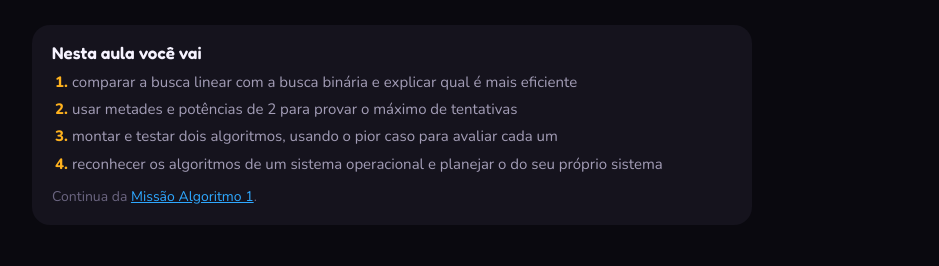
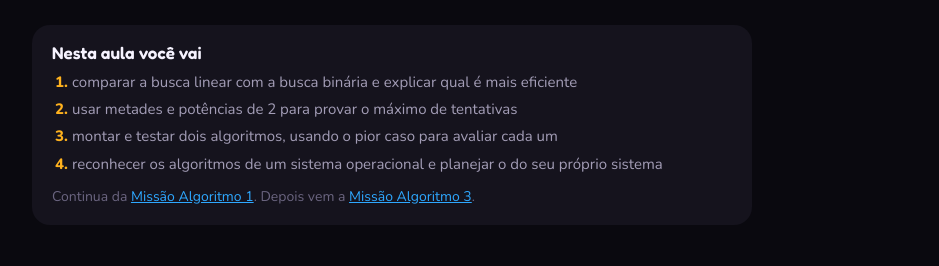
Before and after one commit to paulapeclat/missao-algoritmo, a plain HTML site: page parte-2/index.html in a window 1280 px wide. Shown: the part 210-476 px from the top of the page, without its empty margins (248-1187 px from the left). Drawn offline with nearby package versions, Linux system fonts and the light colour scheme.

Commit message:
Link da Missão 2 para a Missão 3
Co-Authored-By: Claude Opus 5.5 <noreply@anthropic.com>
Claude-Session: https://claude.ai/code/session_019tgRZkc9YTFsBuSZiZgyu5

```diff
--- a/parte-2/index.html
+++ b/parte-2/index.html
@@ -279,7 +279,7 @@ input[type=text]:focus,select:focus{border-color:var(--green);outline:none}
         <li>montar e testar dois algoritmos, usando o pior caso para avaliar cada um</li>
         <li>reconhecer os algoritmos de um sistema operacional e planejar o do seu próprio sistema</li>
       </ol>
-      <p>Continua da <a href="https://paulapeclat.github.io/missao-algoritmo/" target="_blank" rel="noopener">Missão Algoritmo 1</a>.</p>
+      <p>Continua da <a href="https://paulapeclat.github.io/missao-algoritmo/" target="_blank" rel="noopener">Missão Algoritmo 1</a>. Depois vem a <a href="../parte-3/">Missão Algoritmo 3</a>.</p>
     </section>
     <div class="cab">
       <div class="caps">Etapa 1 de 5</div>
@@ -503,6 +503,7 @@ input[type=text]:focus,select:focus{border-color:var(--green);outline:none}
       </div>
       <div class="extras"><button class="link" type="button" id="exemplo">Carregar exemplo</button><button class="link" type="button" id="limpar">Começar do zero</button></div>
     </div>
+    <a class="leia" href="../parte-3/"><small>Próxima aula</small><b>Missão Algoritmo 3: o bot de atendimento →</b></a>
   </section>
 </main>
 
```
